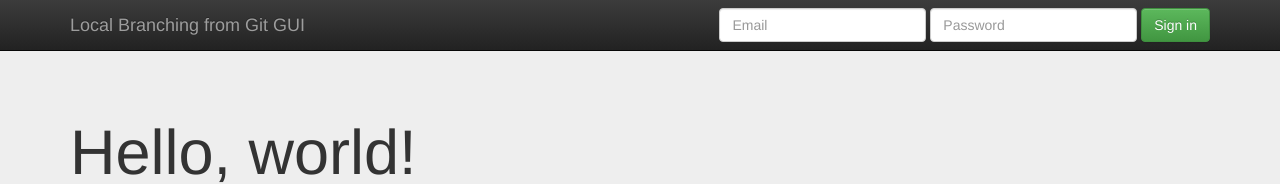
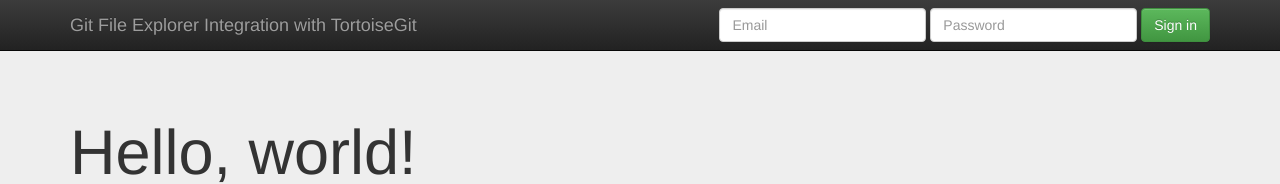
Before and after one commit to uisgelun/website, a plain HTML site: page index.html in a window 1280 px wide. Shown: the top 184 px of the page. Drawn offline with nearby package versions, Linux system fonts and the light colour scheme.

Commit message:
Updates to html files only

```diff
--- a/index.html
+++ b/index.html
@@ -6,7 +6,7 @@
     <head>
         <meta charset="utf-8">
         <meta http-equiv="X-UA-Compatible" content="IE=edge,chrome=1">
-        <title>Local Branching from Git GUI</title>
+        <title>Git File Explorer Integration with TortoiseGit</title>
         <meta name="description" content="">
         <meta name="viewport" content="width=device-width, initial-scale=1">
         <link rel="apple-touch-icon" href="apple-touch-icon.png">
@@ -36,7 +36,7 @@
             <span class="icon-bar"></span>
             <span class="icon-bar"></span>
           </button>
-          <a class="navbar-brand" href="#">Local Branching from Git GUI</a>
+          <a class="navbar-brand" href="#">Git File Explorer Integration with TortoiseGit</a>
         </div>
         <div id="navbar" class="navbar-collapse collapse">
           <form class="navbar-form navbar-right" role="form">
```
Also changed, not shown: 404.html (+1 -1 lines).
